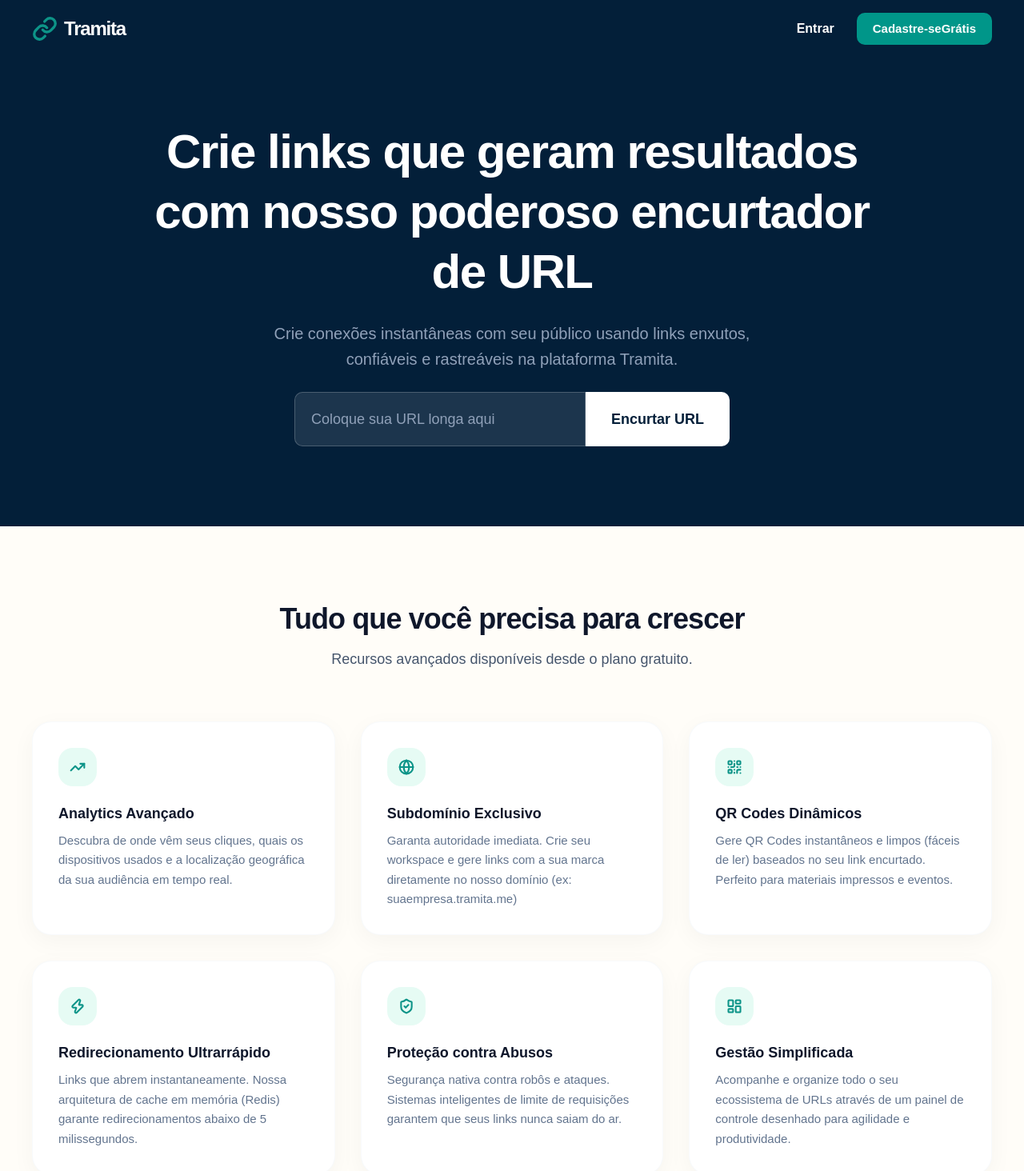
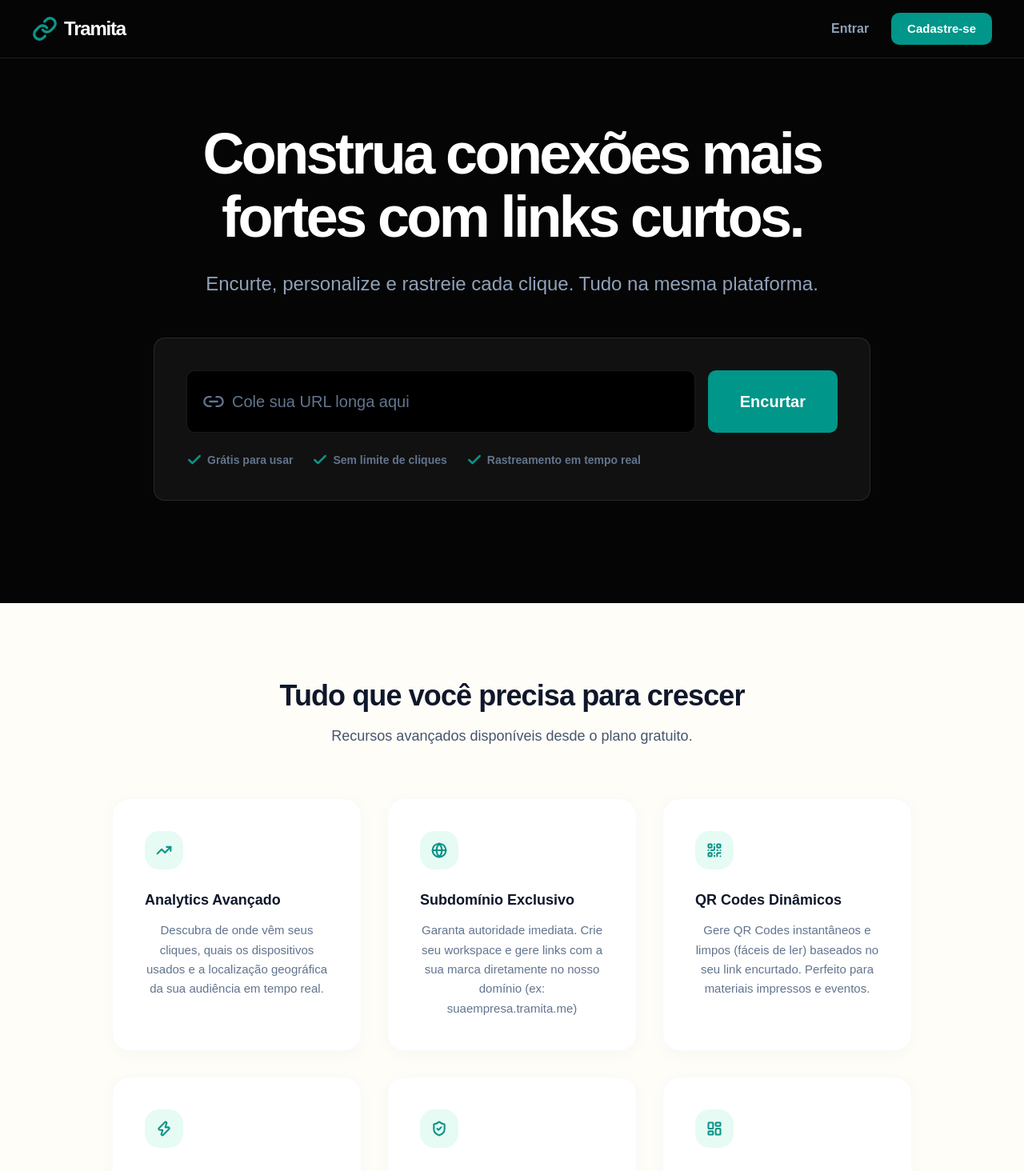
Before and after one commit to TheRodrig0/Tramita, a React (Vite) app in the folder app/: page / in a window 1280 px wide. Shown: the top 1464 px of the page at 80% size. Built offline with nearby package versions, Linux system fonts and the light colour scheme.

Commit message:
refactor(landing): remover classes redundantes

```diff
--- a/app/src/components/Header.tsx
+++ b/app/src/components/Header.tsx
@@ -3,15 +3,15 @@
 
 const Header = () => {
     return (
-        <header className="sticky top-0 z-50 text-white flex justify-between items-center bg-brand-dark py-4 px-4 md:px-10">
-            <a href="#" className="font-black text-xl sm:text-2xl tracking-tighter flex items-center gap-2 transition-colors">
+        <header className="sticky top-0 z-50 bg-brand-dark text-white flex justify-between items-center py-4 px-4 md:px-10 border-b border-white/10">
+            <a href="#" className="font-black text-xl sm:text-2xl tracking-tighter flex items-center gap-2 hover:opacity-80 transition-opacity">
                 <Logo />
                 <p>Tramita</p>
             </a>
 
             <div className="flex items-center gap-2 md:gap-5">
-                <Button variant="ghost" className="px-2">Entrar</Button>
-                <Button className="px-3 md:px-5 py-2 md:py-2.5 text-xs sm:text-[15px]">Cadastre-se<span className="hidden sm:inline"> Grátis</span></Button>
+                <Button variant="ghost" className="px-2 text-slate-400 hover:text-white hover:bg-white/10">Entrar</Button>
+                <Button className="px-4 md:px-5 py-2 md:py-2.5 text-xs sm:text-[15px]">Cadastre-se</Button>
             </div >
         </header >
     )
--- a/app/src/components/features/landing-page/CtaSection.tsx
+++ b/app/src/components/features/landing-page/CtaSection.tsx
@@ -2,16 +2,16 @@
 
 const CtaSection = () => {
     return (
-        <section className="relative text-white px-6 md:px-12 py-30 flex flex-col items-center text-center bg-brand-dark">
+        <section className="relative text-white px-6 md:px-12 py-50 flex flex-col items-center text-center bg-brand-dark">
             <h2 className="font-black text-3xl md:text-5xl tracking-tight mb-4">
-                Pronto para otimizar suas URLs?
+                Pronto para otimizar seus Links?
             </h2>
 
             <p className="text-lg md:text-xl text-slate-300 max-w-2xl mb-8">
                 Crie sua conta gratuita em poucos passos e comece a personalizar seus links hoje mesmo.
             </p>
 
-            <Button className="px-8 py-3 w-full sm:w-auto font-bold mb-3">
+            <Button className="px-8 py-3 w-full sm:w-auto mb-3">
                 Criar conta gratuita
             </Button>
 
--- a/app/src/components/features/landing-page/FeaturesSection.tsx
+++ b/app/src/components/features/landing-page/FeaturesSection.tsx
@@ -36,7 +36,7 @@
 const FeaturesSection = () => {
     return (
         <section className="bg-[#fffdf8] py-24 px-6 border-b border-slate-200">
-            <div className="max-w-[1200px] mx-auto w-full">
+            <div className="max-w-250 mx-auto w-full">
                 <div className="text-center mb-16 max-w-2xl mx-auto">
                     <h2 className="text-3xl lg:text-4xl font-black text-slate-900 mb-4 tracking-tight">
                         Tudo que você precisa para crescer
@@ -52,12 +52,12 @@
                         return (
                             <div
                                 key={index}
-                                className="bg-white rounded-[24px] p-6 sm:p-8 shadow-[0_8px_30px_rgb(0,0,0,0.04)] border border-slate-100/50 flex flex-col items-start text-left transition-all duration-300 hover:-translate-y-1 hover:shadow-[0_20px_40px_rgb(13,148,136,0.08)]"
+                                className="bg-white rounded-3xl p-6 sm:p-10 shadow-[0_4px_20px_rgb(0,0,0,0.03)] border border-slate-100/50 flex flex-col items-start transition-all duration-300 hover:-translate-y-1 hover:shadow-[0_20px_40px_rgb(13,148,136,0.08)]"
                             >
-                                <div className="w-12 h-12 rounded-2xl bg-[#e6fbf4] text-[#0d9488] flex items-center justify-center mb-5">
+                                <div className="w-12 h-12 rounded-2xl bg-[#e6fbf4] text-[#0d9488] flex items-center justify-center mb-6">
                                     <Icon className="w-5 h-5" strokeWidth={2.5} />
                                 </div>
-                                <h3 className="text-lg font-bold text-slate-900 mb-2">
+                                <h3 className="text-lg font-bold text-slate-900 mb-3">
                                     {feature.title}
                                 </h3>
                                 <p className="text-[15px] text-slate-500 leading-relaxed font-medium">
--- a/app/src/components/features/landing-page/HeroSection.tsx
+++ b/app/src/components/features/landing-page/HeroSection.tsx
@@ -1,23 +1,43 @@
 import Input from '../../Input'
 import Button from '../../Button'
+import { Link2, Check } from 'lucide-react'
 
 const HeroSection = () => {
     return (
-        <section className="text-white bg-brand-dark flex flex-col pt-20 pb-25 px-6 gap-6 items-center justify-center text-center">
+        <section className="bg-brand-dark pt-20 pb-32 px-6 flex flex-col items-center justify-center text-center">
 
-            <h1 className="font-black text-4xl md:text-6xl tracking-tight max-w-4xl leading-tight">
-                Crie links que geram resultados com nosso poderoso encurtador de URL
-            </h1>
+            <div className="flex flex-col items-center w-full max-w-5xl">
+                <h1 className="font-black text-5xl md:text-7xl tracking-tighter text-white max-w-4xl leading-[1.1] mb-6">
+                    Construa conexões mais fortes com links curtos.
+                </h1>
 
-            <p className="text-lg md:text-xl text-slate-400 max-w-2xl leading-relaxed">
-                Crie conexões instantâneas com seu público usando links enxutos, confiáveis e rastreáveis na plataforma Tramita.
-            </p>
+                <p className="text-xl md:text-2xl text-slate-400 max-w-3xl leading-relaxed mb-12">
+                    Encurte, personalize e rastreie cada clique. Tudo na mesma plataforma.
+                </p>
 
-            <div className="flex flex-col md:flex-row items-stretch w-full max-w-xl px-4 mx-auto gap-3 md:gap-0">
-                <Input className="px-5 py-4 md:rounded-r-none w-full" placeholder="Coloque sua URL longa aqui" />
-                <Button variant="white" className="w-full md:w-auto rounded-lg md:rounded-l-none">Encurtar URL</Button>
+                {/* Flat, Bold Shortener Panel (Dark Mode) */}
+                <div className="w-full max-w-4xl bg-[#111] p-6 md:p-10 rounded-xl border border-white/10 flex flex-col gap-4">
+                    <div className="flex flex-col md:flex-row items-stretch gap-4 w-full">
+                        <div className="relative w-full flex items-center">
+                            <Link2 className="absolute left-5 w-7 h-7 text-slate-500" />
+                            <Input
+                                className="bg-black border border-white/10 placeholder:text-slate-500 pl-14 pr-6 py-6 text-xl focus:border-brand-primary focus:ring-0 transition-none"
+                                placeholder="Cole sua URL longa aqui"
+                            />
+                        </div>
+                        <Button variant="primary" className="w-full md:w-auto px-10 py-6 text-xl font-black">
+                            Encurtar
+                        </Button>
+                    </div>
+
+                    <div className="flex flex-wrap items-center justify-center md:justify-start gap-6 text-sm font-bold text-slate-500 mt-2">
+                        <span className="flex items-center gap-1.5"><Check className="w-5 h-5 text-brand-primary" strokeWidth={3} /> Grátis para usar</span>
+                        <span className="flex items-center gap-1.5"><Check className="w-5 h-5 text-brand-primary" strokeWidth={3} /> Sem limite de cliques</span>
+                        <span className="flex items-center gap-1.5"><Check className="w-5 h-5 text-brand-primary" strokeWidth={3} /> Rastreamento em tempo real</span>
+                    </div>
+                </div>
+
             </div>
-
         </section>
     )
 }
--- a/app/src/index.css
+++ b/app/src/index.css
@@ -105,7 +105,7 @@
   /* Brand Colors - Tramita Design System */
   --color-brand-primary: #0d9488;
   --color-brand-primary-hover: #0f766e;
-  --color-brand-dark: #031f39;
+  --color-brand-dark: #050505;
   --color-brand-light: #f8fafc;
   --color-brand-card-dark: #0f172a;
 }
```
